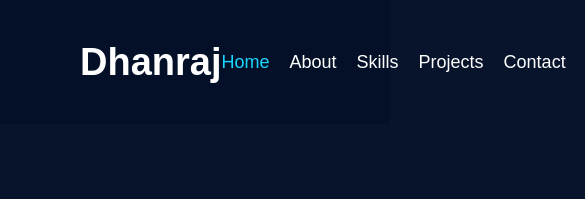
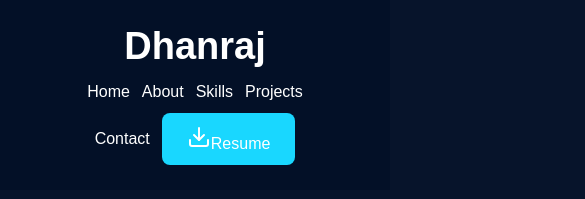
Before and after one commit to Dhanraj-tech/portfolio-website, a plain HTML site: page index.html in a window 390 px wide. Shown: the top 199 px of the page, 585 px wide, since content can reach past the window. Drawn offline with Linux system fonts and the light colour scheme.

Commit message:
Refactor CSS for improved layout and styling

```diff
--- a/style.css
+++ b/style.css
@@ -788,3 +788,28 @@ footer {
         font-size: 14px;
     }
 }
+
+
+
+/* Mobile Navigation */
+@media (max-width: 768px) {
+    header{
+        flex-direction: column;
+        padding: 20px;
+        gap: 15px;
+    }
+
+    header h2{
+        font-size: 28px;
+    }
+
+    nav{
+        flex-wrap: wrap;
+        justify-content: center;
+        gap: 12px;
+    }
+
+    nav a{
+        font-size: 16px;
+    }
+}
```
